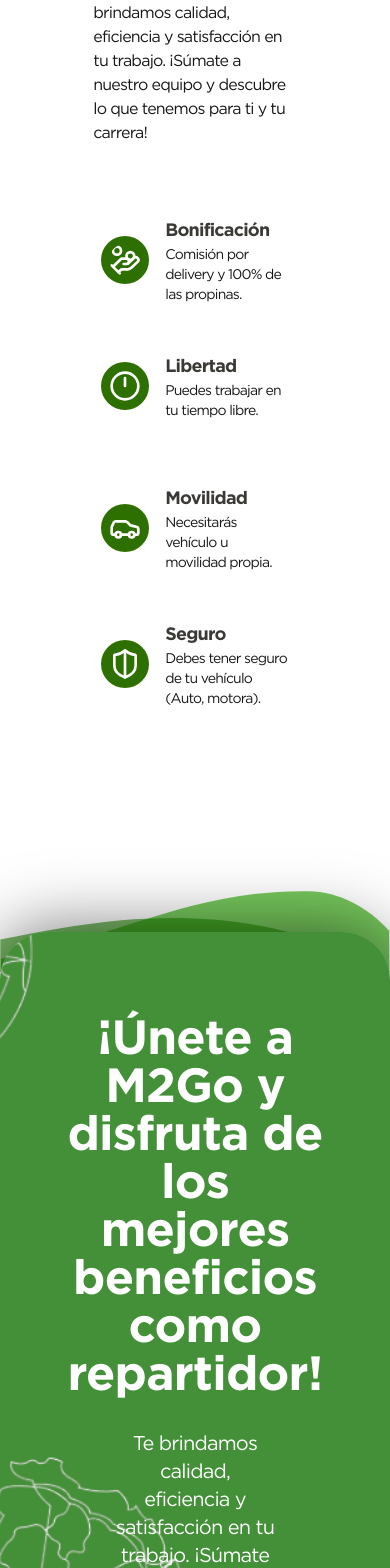
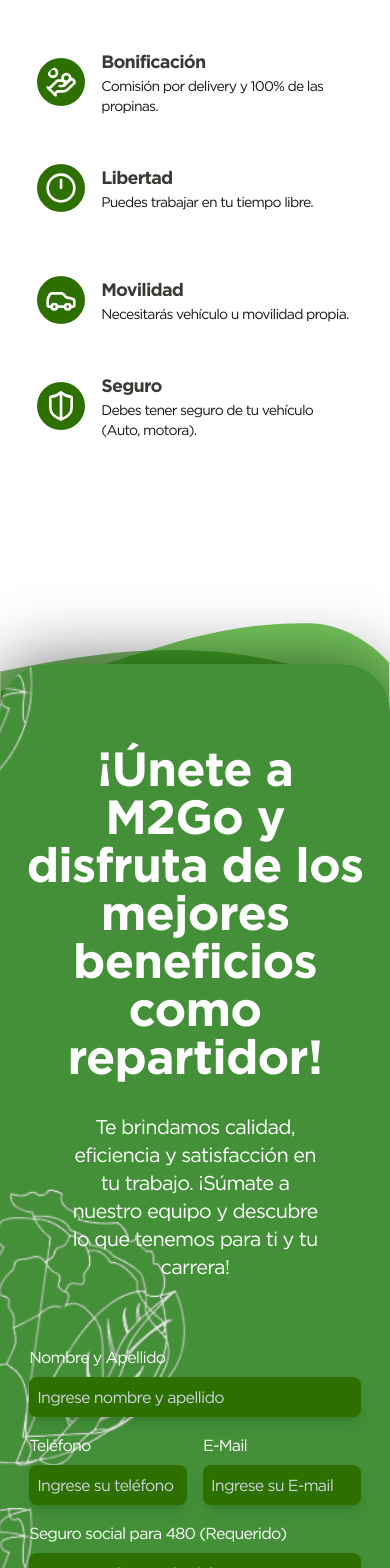
Before and after one commit to agustinredin/m2go-landing-new, a Next.js app: page /repartidor in a window 390 px wide. Shown: the part 432-2000 px from the top of the page. Built offline with nearby package versions, Linux system fonts and the light colour scheme.

Commit message:
Test 2 /repartidor

```diff
--- a/src/app/repartidor/page.js
+++ b/src/app/repartidor/page.js
@@ -9,7 +9,7 @@
     <>
       <Container>
         <div className="flex flex-row mt-32 justify-center items-center max-lg:flex-wrap">
-          <div className="flex flex-col max-lg:w-full px-16 py-4">
+          <div className="flex flex-col max-lg:w-full lg:px-16 py-4">
             <h4 className="text-3xl text-grey font-black my-6">
               ¿Te gustaría ser parte de nuestro equipo?
             </h4>
@@ -106,7 +106,7 @@
       <Container className="min-w-full" id="repartidor-form">
         <Waves />
         <div className="stats-container max-lg:bg-cover max-lg:bg-fixed !py-4 flex flex-col section-box-shadow rounded-t-[3rem] -top-10 relative text-white">
-          <div className="px-16 py-8 flex flex-col items-center">
+          <div className="lg:px-16 py-8 flex flex-col items-center">
             <h2 className="text-5xl mt-6 font-bold text-center">
               ¡Únete a M2Go y disfruta de los mejores beneficios como
               repartidor!
@@ -172,14 +172,16 @@
                     required
                   />
                 </div>
-                <div className="flex flex-nowrap gap-4">
-                    <Select
+                <div className="flex flex-wrap gap-4">
+                <Select
                     id="tipovehiculo"
                     label="Tipo de vehículo">
                     <option value="auto">Auto</option>
                     <option value="moto">Motocicleta</option>
                     <option value="bici">Bicicleta</option>
                     </Select>
+                </div>
+                <div className="flex flex-nowrap gap-4">
                   <Input
                     type="file"
                     id="segurovehiculo"
```
